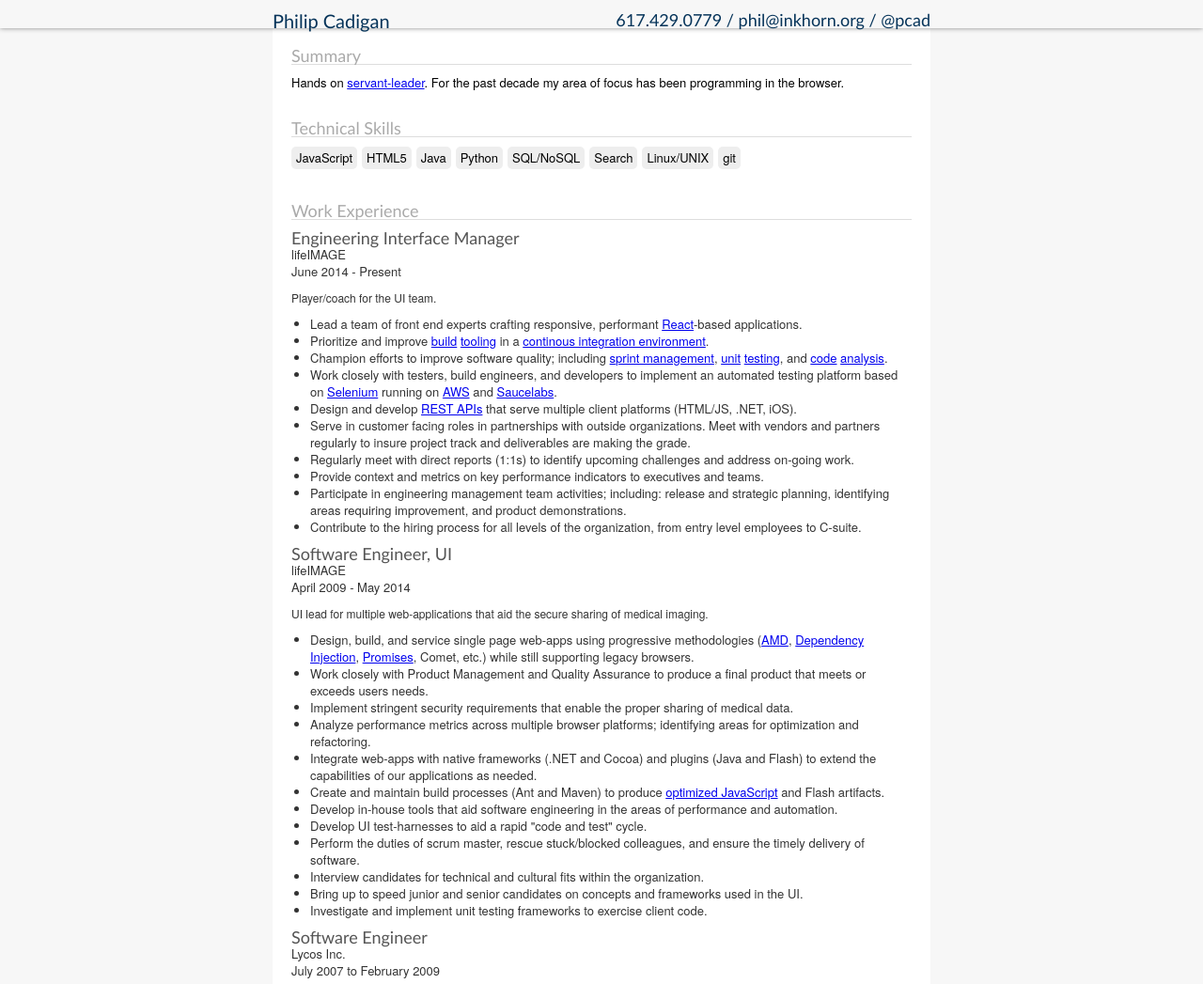
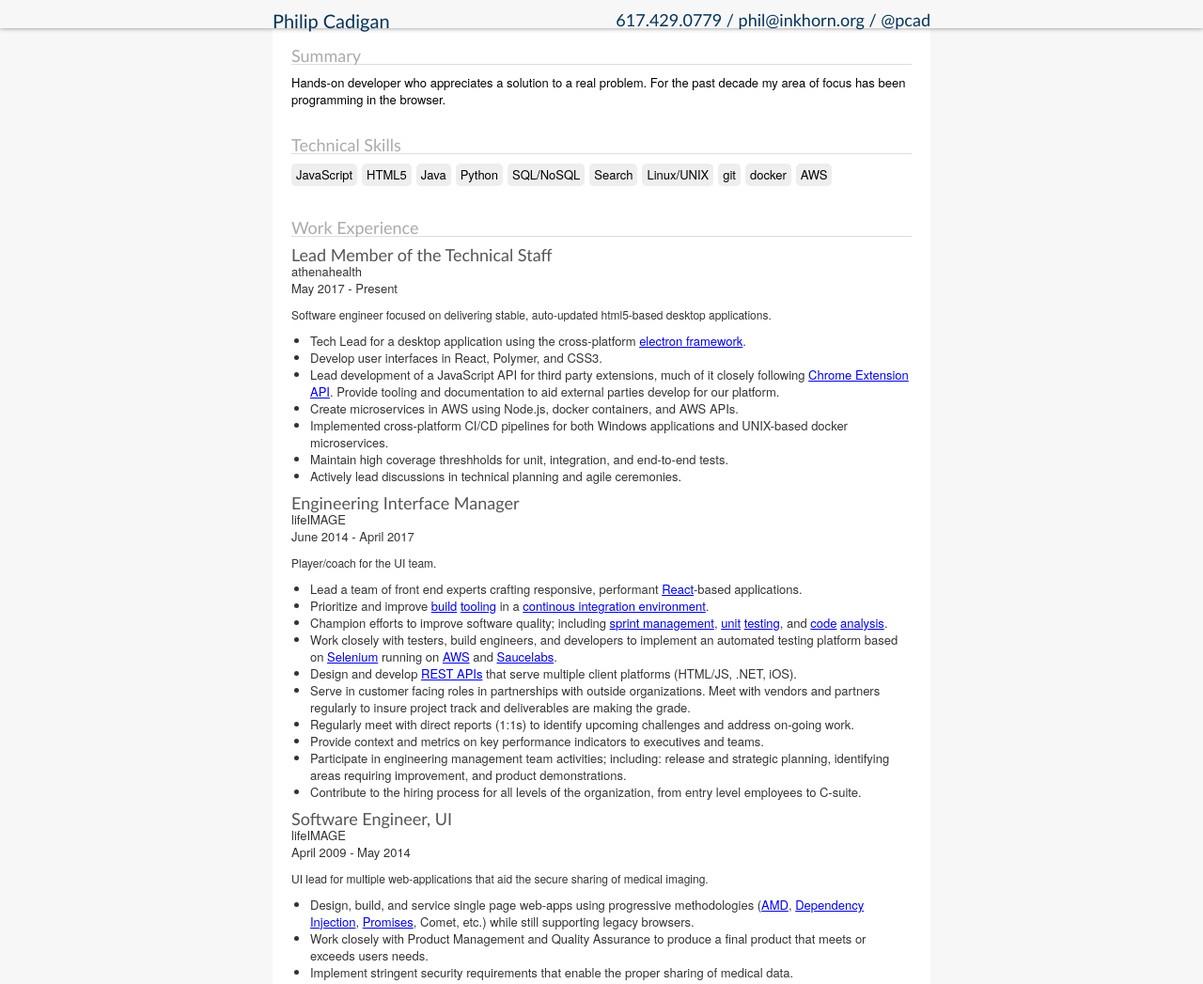
Before and after one commit to pcad/pcad.github.io, a plain HTML site: page index.html in a window 1280 px wide. Shown: the top 1047 px of the page at 94% size. Drawn offline with Linux system fonts and the light colour scheme.

Commit message:
include athena

```diff
--- a/index.html
+++ b/index.html
@@ -301,7 +301,7 @@
 		<div class="content cv-content">
 			<div class="content-section">
 				<h2 class="section-heading">Summary</h2>
-				<p class="summary-description">Hands on <a href="https://en.wikipedia.org/wiki/Servant_leadership">servant-leader</a>.  For the past decade my area of focus has been programming in the browser.
+				<p class="summary-description">Hands-on developer who appreciates a solution to a real problem.  For the past decade my area of focus has been programming in the browser.
 			</div>
 
 			<div class="content-section">
@@ -315,6 +315,8 @@
 					<li>Search
 					<li>Linux/UNIX
 					<li>git
+					<li>docker
+					<li>AWS
 				</ul>
 			</div>
 
@@ -322,10 +324,28 @@
 				<h2 class="section-heading">Work Experience</h2>
 
 				<div class="position">
+					<h3 class="position-title">Lead Member of the Technical Staff</h3>
+					<aside>
+						<p class="position-company"><a href="https://athenahealth.com/" target="_blank">athenahealth <span class="position-link">https://athenahealth.com</span></a>
+						<p class="position-duration">May 2017 - Present
+					</aside>
+						<p class="position-description">Software engineer focused on delivering stable, auto-updated html5-based desktop applications.
+						<ul class="position-achievements">
+							<li>Tech Lead for a desktop application using the cross-platform <a href="https://electronjs.org/">electron framework</a>.
+							<li>Develop user interfaces in React, Polymer, and CSS3.
+							<li>Lead development of a JavaScript API for third party extensions, much of it closely following <a href="https://developer.chrome.com/extensions/devguide">Chrome Extension API</a>.  Provide tooling and documentation to aid external parties develop for our platform.
+							<li>Create microservices in AWS using Node.js, docker containers, and AWS APIs.
+							<li>Implemented cross-platform CI/CD pipelines for both Windows applications and UNIX-based docker microservices.
+							<li>Maintain high coverage threshholds for unit, integration, and end-to-end tests.
+							<li>Actively lead discussions in technical planning and agile ceremonies.
+						</ul>
+					</div>
+
+				<div class="position">
 				<h3 class="position-title">Engineering Interface Manager</h3>
 				<aside>
 					<p class="position-company"><a href="http://lifeimage.com/" target="_blank">lifeIMAGE <span class="position-link">http://lifeimage.com</span></a>
-					<p class="position-duration">June 2014 - Present
+					<p class="position-duration">June 2014 - April 2017
 				</aside>
 					<p class="position-description">Player/coach for the UI team.
 					<ul class="position-achievements">
```
